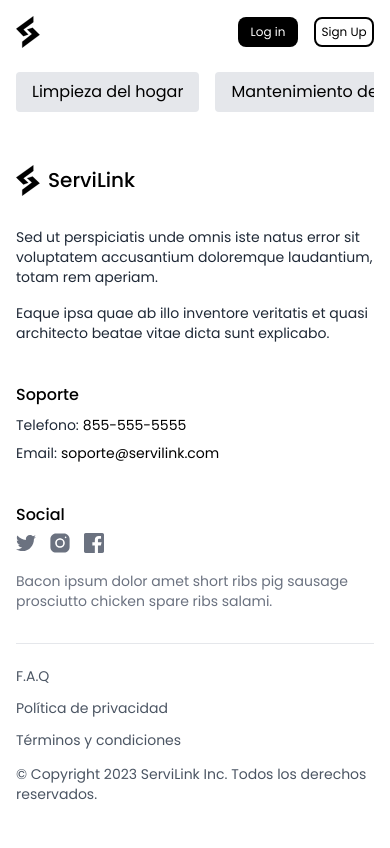
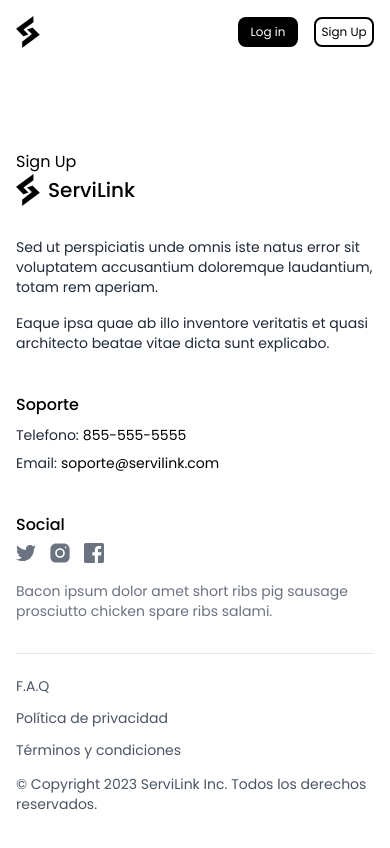
Before and after one commit to No-Country/c15-38-n-java-react, a React (Vite) app in the folder frontend/: page /signUp in a window 390 px wide. Shown: the top 848 px of the page. Built offline with nearby package versions, Linux system fonts and the light colour scheme.

Commit message:
adding log in and sign up with hidden navbar

```diff
--- a/frontend/src/App.jsx
+++ b/frontend/src/App.jsx
@@ -4,6 +4,8 @@ import Footer from "./components/Footer";
 import HomeCleaning from "./pages/HomeCleaning";
 import GardeningServices from "./pages/GardeningServices";
 import HomeOrganization from "./pages/HomeOrganization";
+import LogIn from "./pages/LogIn";
+import SignUp from "./pages/SignUp";
 
 function App() {
   return (
@@ -24,6 +26,14 @@ function App() {
               path="/homeOrganization"
               element={<HomeOrganization />}
             />
+            <Route
+              path="/logIn"
+              element={<LogIn />}
+            />
+            <Route
+              path="/signUp"
+              element={<SignUp />}
+            />
           </Routes>
         </div>
         <Footer />
--- a/frontend/src/components/Footer.jsx
+++ b/frontend/src/components/Footer.jsx
@@ -2,7 +2,7 @@ import { Link } from "react-router-dom";
 
 export default function Footer() {
   return (
-    <footer className="xl:max-w-[80rem] 2xl:max-w-[90rem] mx-auto px-4 mt-auto">
+    <footer className="xl:max-w-[80rem] 2xl:max-w-[90rem] mx-auto px-4 md:px-10 lg:px-0 mt-auto lg:max-w-[59rem]">
       <div className="grid gap-10 row-gap-6 mb-8 sm:grid-cols-2 lg:grid-cols-4">
         <div className="sm:col-span-2">
           <Link
--- a/frontend/src/components/Navbar.jsx
+++ b/frontend/src/components/Navbar.jsx
@@ -1,6 +1,10 @@
-import { Link } from "react-router-dom";
+import { Link, useLocation } from "react-router-dom";
 
 export default function Navbar() {
+  const location = useLocation();
+  const isLoginPage = location.pathname === "/logIn";
+  const isSignUpPage = location.pathname === "/signUp";
+
   const services = [
     { to: "/", label: "Limpieza del hogar" },
     { to: "/gardeningServices", label: "Mantenimiento del jardín" },
@@ -10,6 +14,7 @@ export default function Navbar() {
   return (
     <nav className="fixed top-0 left-0 z-10 w-full px-4 md:px-10 pt-4 overflow-hidden lg:px-0 bg-white lg:w-[59rem] lg:left-1/2 xl:w-[80rem] 2xl:w-[90rem] lg:-translate-x-1/2 lg:transform">
       <div className="flex items-center justify-between">
+        <Link to="/">
           <div className="flex items-center gap-2">
             <img
               className="w-6 xl:w-8"
@@ -20,30 +25,38 @@ export default function Navbar() {
               ServiLink
             </span>
           </div>
+        </Link>
 
         <div className="flex items-center gap-4">
+          <Link to="/logIn">
             <button className="text-white text-xs lg:text-base bg-black rounded-lg w-[60px] h-[30px] lg:w-[98px] lg:h-[40px]">
               Log in
             </button>
+          </Link>
+          <Link to="/signUp">
             <button className="rounded-lg w-[60px] h-[30px] lg:w-[98px] lg:h-[40px] border-2 border-black text-xs lg:text-base">
               Sign Up
             </button>
+          </Link>
         </div>
       </div>
 
+      {!isLoginPage && !isSignUpPage && (
         <div className="mt-6 overflow-x-auto hide-scrollbar">
           <ul className="flex space-x-4">
             {services.map((service, index) => (
+              <li key={index}>
                 <Link
-              key={index}
                   to={service.to}
-              className="flex-shrink-0 px-4 py-2 bg-gray-200 rounded"
+                  className="flex-shrink-0 w-full px-4 py-2 bg-gray-200 rounded"
                 >
                   {service.label}
                 </Link>
+              </li>
             ))}
           </ul>
         </div>
+      )}
     </nav>
   );
 }
--- /dev/null
+++ b/frontend/src/pages/LogIn.jsx
@@ -0,0 +1,7 @@
+export default function LogIn() {
+  return (
+    <section>
+      <h1>Log in</h1>
+    </section>
+  );
+}
--- /dev/null
+++ b/frontend/src/pages/SignUp.jsx
@@ -0,0 +1,7 @@
+export default function SignUp() {
+  return (
+    <section>
+      <h1>Sign Up</h1>
+    </section>
+  );
+}
```
Lines whose indentation alone changed are shown as unchanged.
